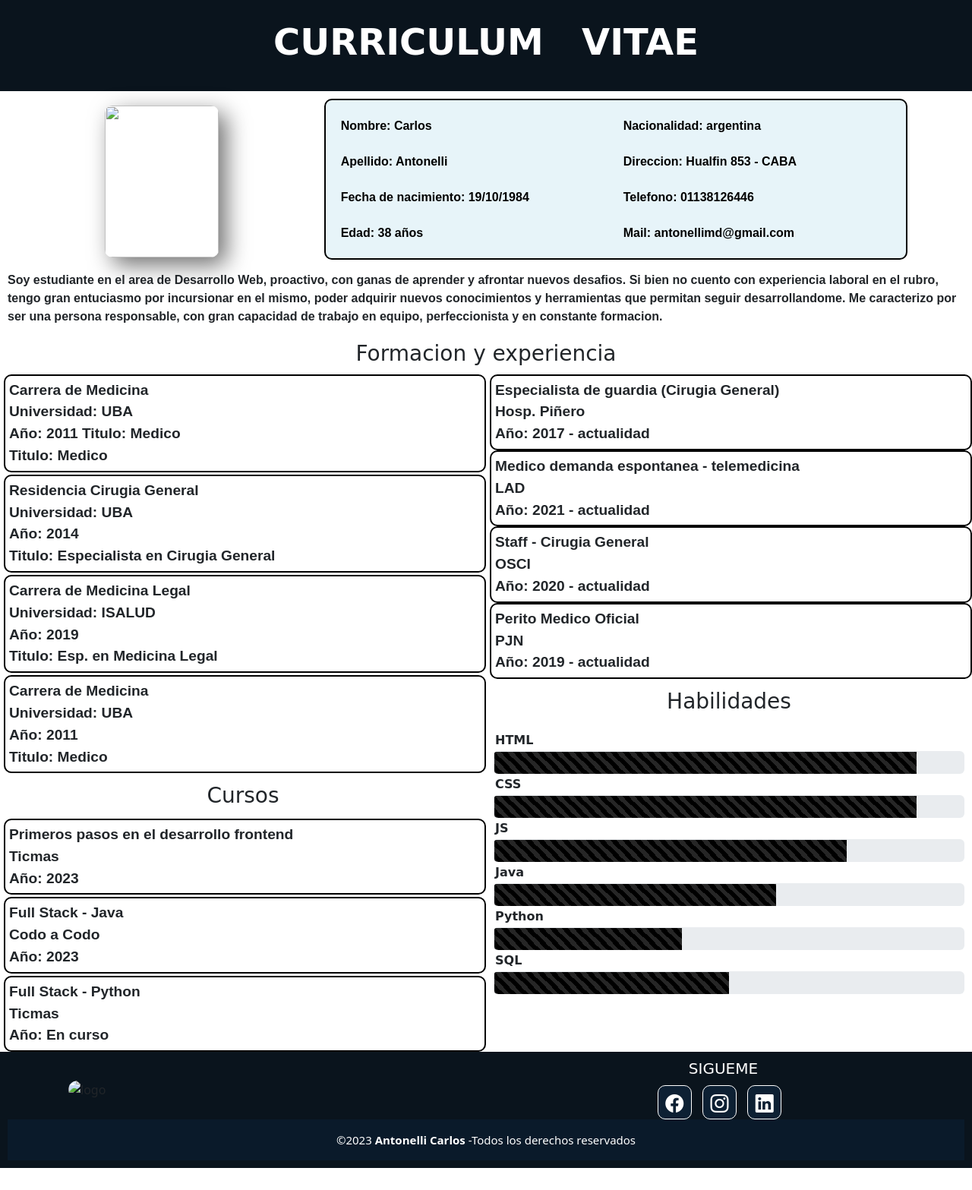
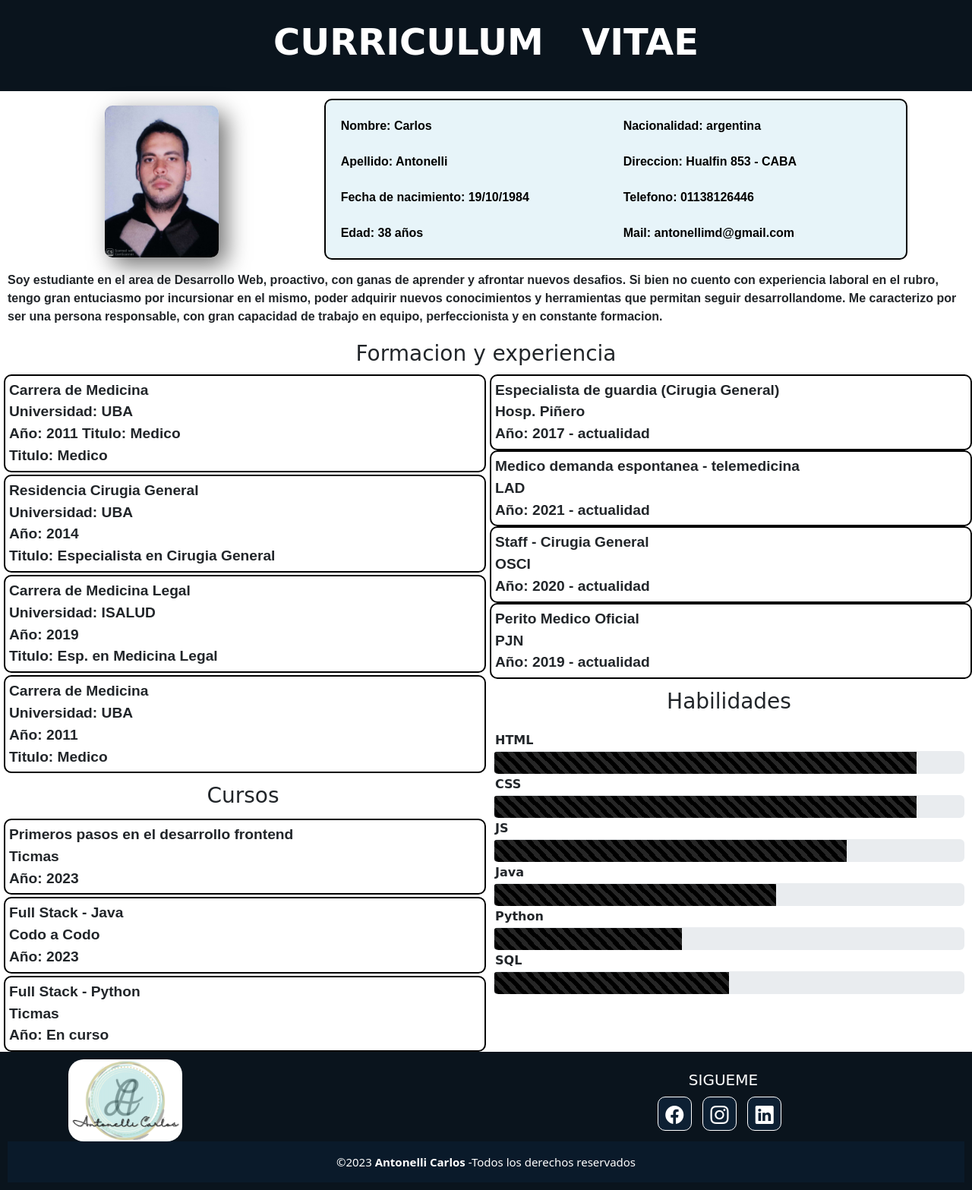
Before and after one commit to scopolia/cv, a plain HTML site: page index.html in a window 1280 px wide. Shown: the whole page at 76% size. Before the commit the page ends 1538 px from the top, so only its background shows below. Drawn offline with nearby package versions, Linux system fonts and the light colour scheme; files that its build step writes are made by us from their sources; a web font is replaced by a local one.

Commit message:
Update index.html

```diff
--- a/index.html
+++ b/index.html
@@ -4,7 +4,7 @@
     <meta charset="UTF-8">
     <meta name="viewport" content="width=device-width, initial-scale=1.0">
     <title>Document</title>
-    <link rel="stylesheet" href="../Css/style.css">
+    <link rel="stylesheet" href="style.css">
 
 
     <!--google font-->
@@ -31,7 +31,7 @@
 
         <div class="col-izq">
             <div class="cajaFoto">
-                <img src="../Asets/fotoCarnet.jpg" alt="">
+                <img src="fotoCarnet.jpg" alt="">
             </div>
         </div>
 
@@ -188,7 +188,7 @@
             <div class=" box1">
 
 
-                        <img src="../Asets/Logo-personalizado.png" alt="logo">
+                        <img src="Logo-personalizado.png" alt="logo">
 
 
             </div>
```
